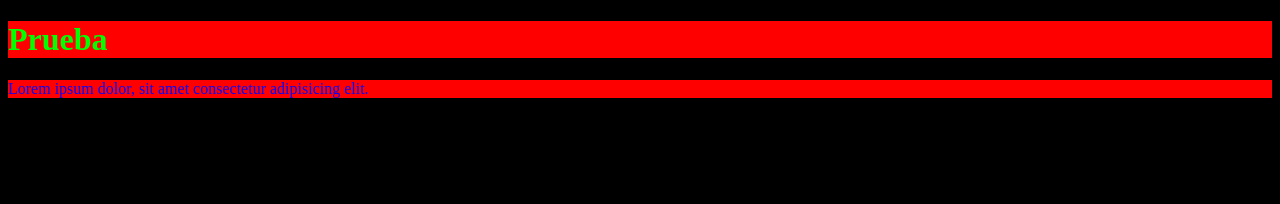
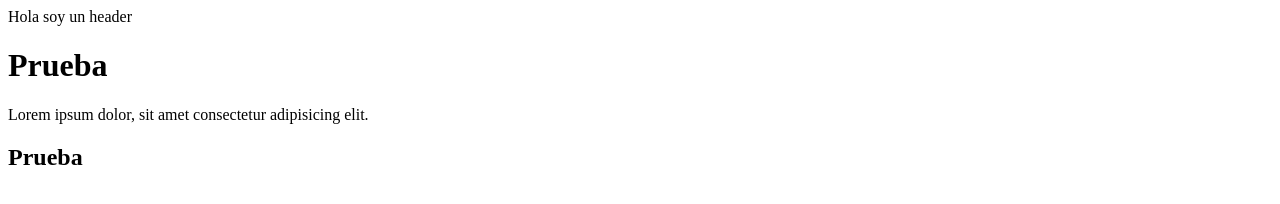
Before and after one commit to TitoSaposnik/titopalooza, a website: page index.html in a window 1280 px wide. Drawn offline with nearby package versions, Linux system fonts and the light colour scheme; files that its build step writes are made by us from their sources.

Commit message:
New commit

```diff
--- a/gulpfile.js
+++ b/gulpfile.js
@@ -2,13 +2,13 @@ const { src, dest, watch } = require('gulp')
 const sass = require('gulp-sass')(require('sass'));
 
 function css(done){
-    src('src/scss/app.scss')//Identificqar el archivo .scss a compilar
+    src('src/scss/**/*.scss')//Identificqar el archivo .scss a compilar
         .pipe( sass() )//Compilarlo
         .pipe( dest('build/css') )//Almacenar en el disco duro
     done();
 }
 function dev(done){
-    watch('src/scss/app.scss', css);
+    watch('src/scss/**/*.scss', css);
     done();
 }
 
--- a/index.html
+++ b/index.html
@@ -11,7 +11,9 @@
     <link rel="stylesheet" href="build/css/app.css">
 </head>
 <body>
+    <header>Hola soy un header</header>
     <h1>Prueba</h1>
     <p>Lorem ipsum dolor, sit amet consectetur adipisicing elit.</p>
+    <h2>Prueba</h2>
 </body>
 </html>
--- a/src/scss/app.scss
+++ b/src/scss/app.scss
@@ -1,2 +1 @@
-@import 'base/variables';
-@import 'contenido/contenido';
+@use 'base';
--- /dev/null
+++ b/src/scss/base/_index.scss
@@ -0,0 +1 @@
+@forward 'variables';
--- a/src/scss/contenido/_contenido.scss
+++ /dev/null
@@ -1,11 +0,0 @@
-body{
-    background-color: $negro;
-}
-h1{
-    background-color: $rojo;
-    color: $verde-claro;
-}
-p{
-    background-color: $rojo;
-    color: $azul;
-}
```
Also changed, not shown: build/css/app.css (deleted), 1 other file.
